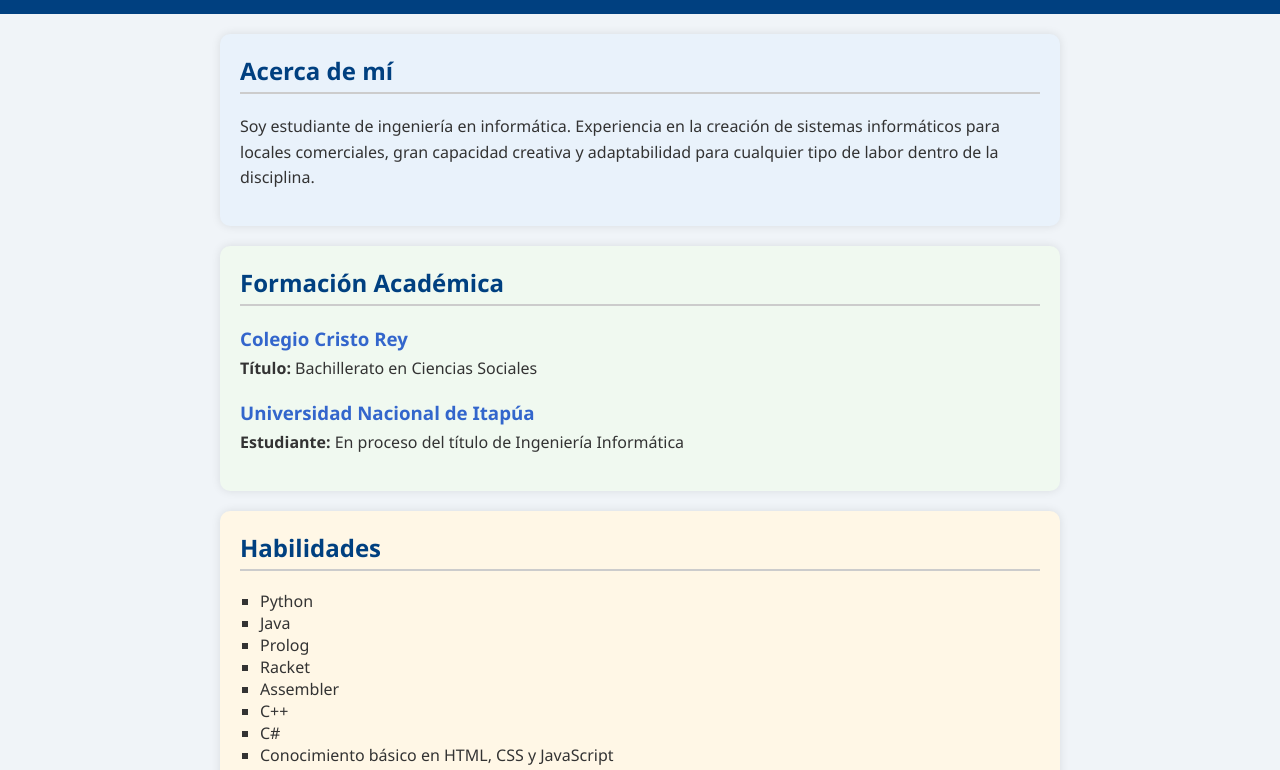
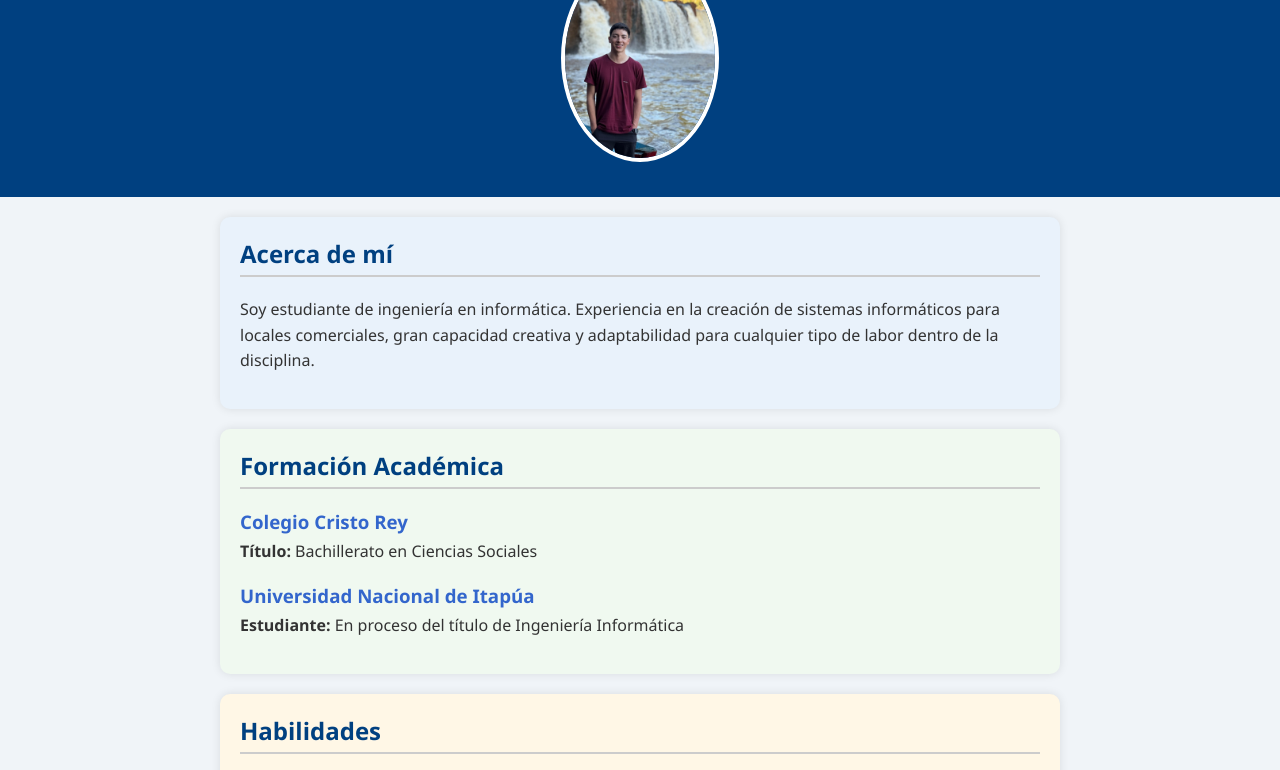
Before and after one commit to sebastianJhuliano/trabajo1, a plain HTML site: page index.html in a window 1280 px wide. Shown: the part 140-910 px from the top of the page. Drawn offline with Linux system fonts and the light colour scheme; the site is published under a folder, as on GitHub Pages, so addresses that start at the root find nothing.

Commit message:
Update index.html

```diff
--- a/index.html
+++ b/index.html
@@ -9,7 +9,7 @@
 
     <header>
         <h1>Sebastián Setrini</h1>
-        <img src="/Perfil.jpeg" width="350" alt="Foto de perfil">
+        <img src="Perfil.jpeg" width="350" alt="Foto de perfil">
     </header>
 
     <section class="sobre-mi">
```
